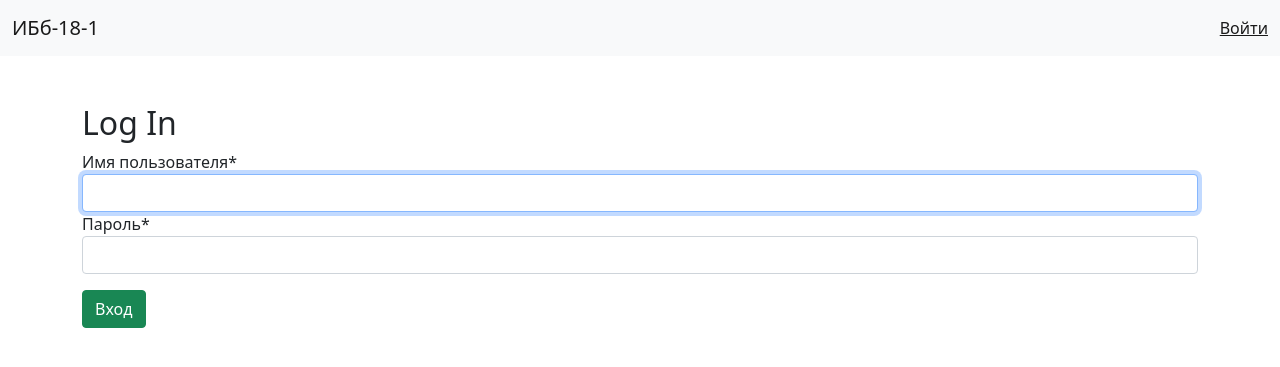
After one commit to bolanebyla/Coursework-DjangoSecurity, a Django app: page /accounts/login/ in a window 1280 px wide. The commit adds this page. Shown: the top 367 px of the page. Run offline with Django 4.2, Linux system fonts and the light colour scheme; some libraries are stand-ins or nearby versions.

Commit message:
Вход и выход пользователя

```diff
--- a/config/settings.py
+++ b/config/settings.py
@@ -100,3 +100,6 @@ STATIC_URL = 'static/'
 DEFAULT_AUTO_FIELD = 'django.db.models.BigAutoField'
 
 CRISPY_TEMPLATE_PACK = 'bootstrap4'
+
+LOGIN_REDIRECT_URL = 'news:list'
+LOGOUT_REDIRECT_URL = 'news:list'
--- a/config/urls.py
+++ b/config/urls.py
@@ -3,6 +3,7 @@ from django.urls import path, include
 
 urlpatterns = [
     path('admin/', admin.site.urls),
+    path('accounts/', include('django.contrib.auth.urls')),
     path('attacks_demonstration/', include('attacks_demonstration.urls')),
     path('', include('news.urls')),
 ]
--- a/templates/navbar.html
+++ b/templates/navbar.html
@@ -11,8 +11,9 @@
             <div class="navbar-text">
                 {% if user.is_authenticated %}
                     {{ user }}
+                    <a href="{% url 'logout' %}">Выйти</a>
                 {% else %}
-                    <a href="">Войти</a>
+                    <a href="{% url 'login' %}">Войти</a>
                 {% endif %}
             </div>
         </div>
--- /dev/null
+++ b/templates/registration/login.html
@@ -0,0 +1,10 @@
+{% extends 'base.html' %}
+{% load crispy_forms_filters %}
+{% block content %}
+    <h2>Log In</h2>
+    <form method="post">
+        {% csrf_token %}
+        {{ form|crispy }}
+        <button type="submit" class="btn btn-success mt-3">Вход</button>
+    </form>
+{% endblock content %}
```
